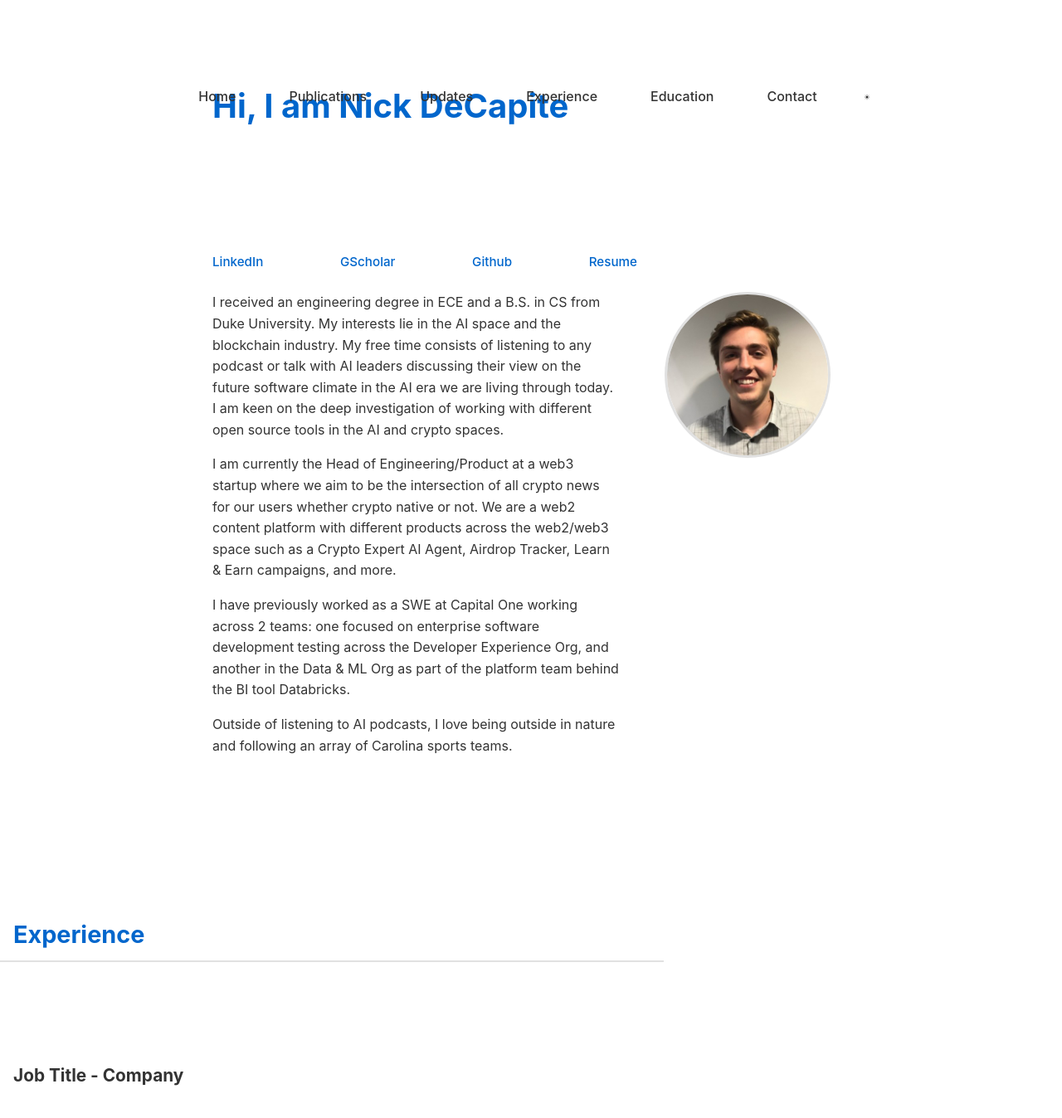
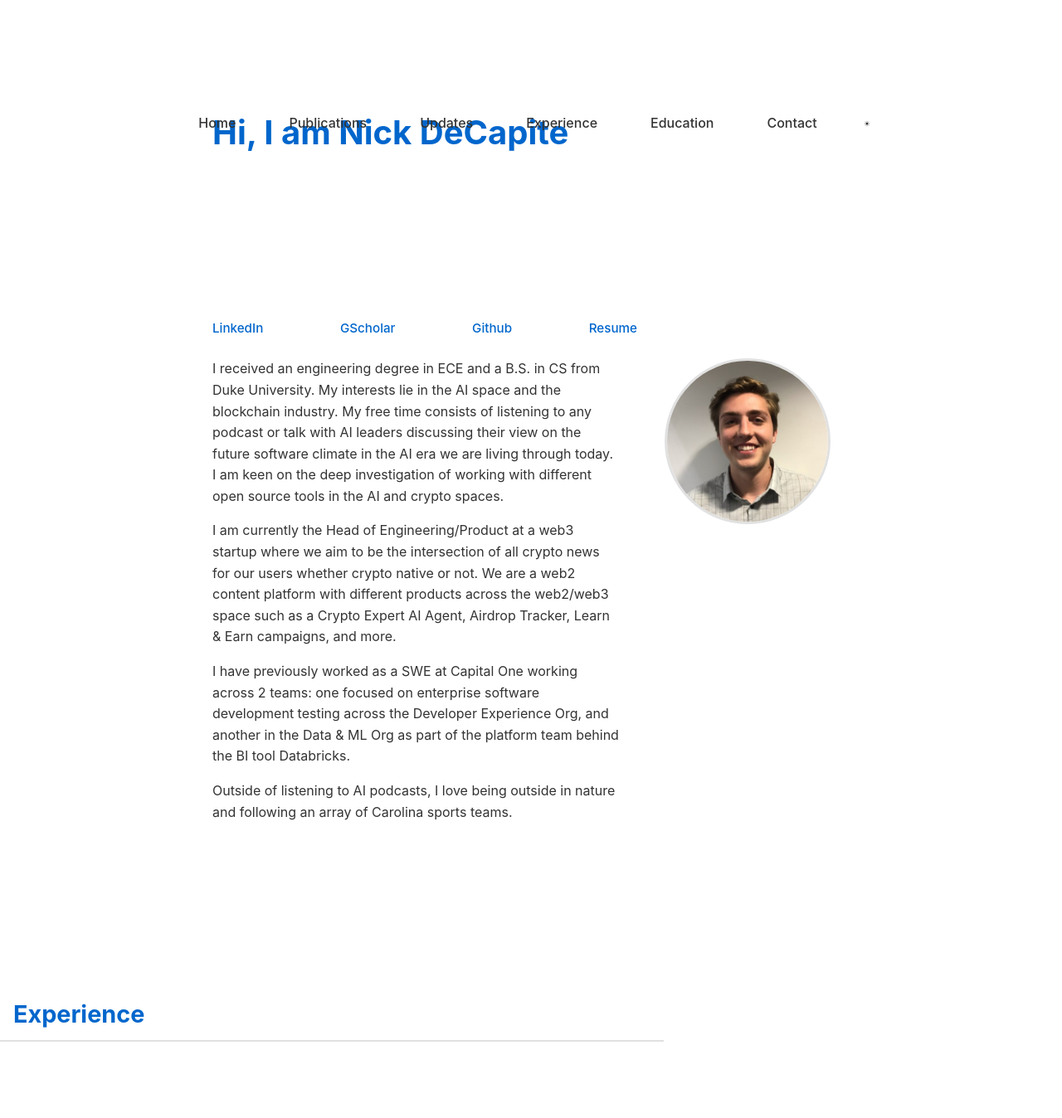
Before and after one commit to defidecap/defidecap.github.io, a Jekyll site: the page built from index.md, in a window 1280 px wide and 1400 px high. Shown: the top 1348 px of the window at 83% size. Built offline with Jekyll 4.4.1, drawn with Linux system fonts in a browser that asks for light colours.

Commit message:
formatting decisions

```diff
--- a/assets/css/style.css
+++ b/assets/css/style.css
@@ -122,7 +122,7 @@
 main, body > * {
     max-width: 800px;
     margin: 0 auto;
-    padding: 6rem 1rem 2rem 1rem; /* Add top padding to account for fixed nav */
+    padding: 8rem 1rem 2rem 1rem; /* Add more top padding to account for fixed nav */
 }
 
 /* Typography */
@@ -172,7 +172,8 @@
 
 /* Intro section */
 .intro-section {
-    margin-bottom: 3rem;
+    margin-bottom: 1.5rem; /* Reduced spacing to experience section */
+    margin-top: 2rem; /* Extra spacing from nav */
 }
 
 .social-links {
@@ -268,16 +269,17 @@
 
     .intro-layout {
         flex-direction: column;
-        text-align: center;
         gap: 1.5rem;
     }
 
     .intro-text {
         order: 2;
+        text-align: left; /* Keep text left-aligned on mobile */
     }
 
     .intro-image {
         order: 1;
+        text-align: center; /* Only center the image */
     }
 
     .profile-pic {
```
